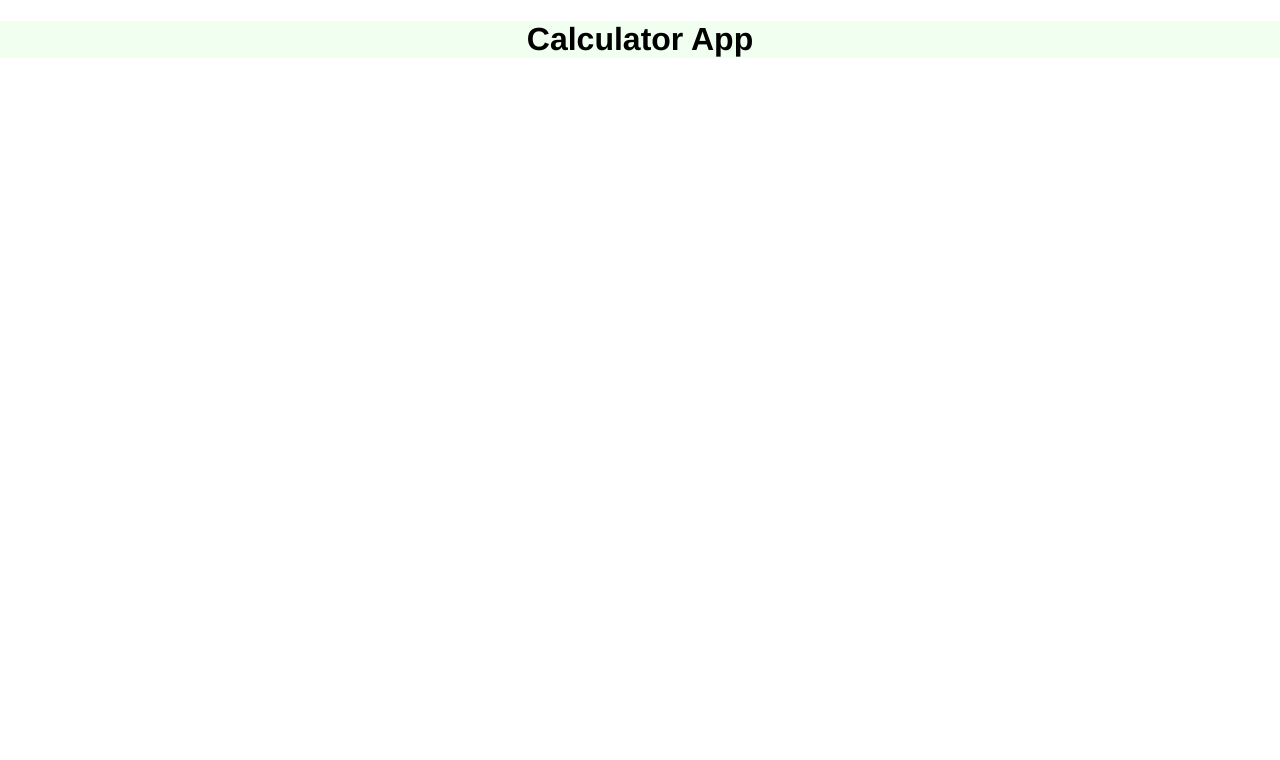
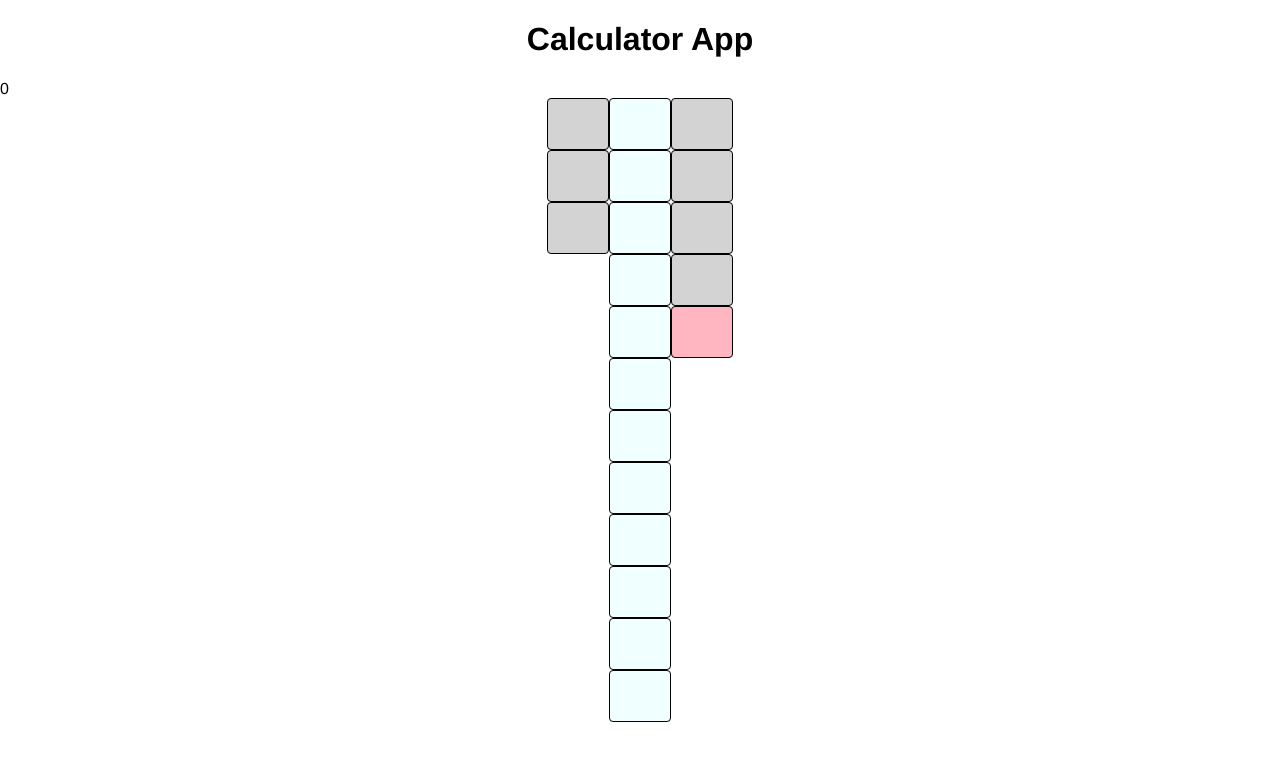
Before and after one commit to JMSjs/calculator, a plain HTML site: page index.html in a window 1280 px wide. Drawn offline with Linux system fonts and the light colour scheme.

Commit message:
htmlcss started

```diff
--- a/index.html
+++ b/index.html
@@ -9,7 +9,41 @@
 </head>
 <body>
     <h1>Calculator App</h1>
-
+    <div class="container">
+        <div class="displayLine">0</div>
+        <div class="keypad">
+            <div class="keys leftside">
+                <div class="misckeys">
+                    <div class="btn" id="percent"></div>
+                    <div class="btn" id="clear"></div>
+                    <div class="btn" id="backspace"></div>
+                </div>
+                <div class="numkeys">
+                    <div class="btn" id="7"></div>
+                    <div class="btn" id="8"></div>
+                    <div class="btn" id="9"></div>
+                    <div class="btn" id="4"></div>
+                    <div class="btn" id="5"></div>
+                    <div class="btn" id="6"></div>
+                    <div class="btn" id="1"></div>
+                    <div class="btn" id="2"></div>
+                    <div class="btn" id="3"></div>
+                    <div class="btn" id="toggleNeg"></div>
+                    <div class="btn" id="0"></div>
+                    <div class="btn" id="decimal"></div>
+                </div>
+            </div>
+            <div class="keys rightside">
+                <div class="operatorkeys">
+                    <div class="btn" id="divide"></div>
+                    <div class="btn" id="multiply"></div>
+                    <div class="btn" id="subtract"></div>
+                    <div class="btn" id="add"></div>
+                    <div class="btn" id="total"></div>
+                </div>
+            </div>
+        </div>
+    </div>
     <script src="app.js"></script>
 </body>
 </html>
--- a/styles.css
+++ b/styles.css
@@ -5,6 +5,37 @@ body {
 }
 
 h1 {
-    background-color: honeydew;
     text-align: center;
 }
+
+.btn {
+    width: 60px;
+    height: 50px;
+    border: 1px solid black;
+    border-radius: 4px;
+    background-color: azure;
+}
+
+.misckeys .btn {
+    background-color: lightgray;
+}
+
+.rightside .btn {
+    background-color: lightgray;
+}
+
+#total {
+    background-color: lightpink;
+}
+
+.keypad {
+    display: flex;
+    flex-wrap: wrap;
+    justify-content: center;
+}
+
+.leftside {
+    display: flex;
+    flex-wrap: wrap;
+
+}
```
